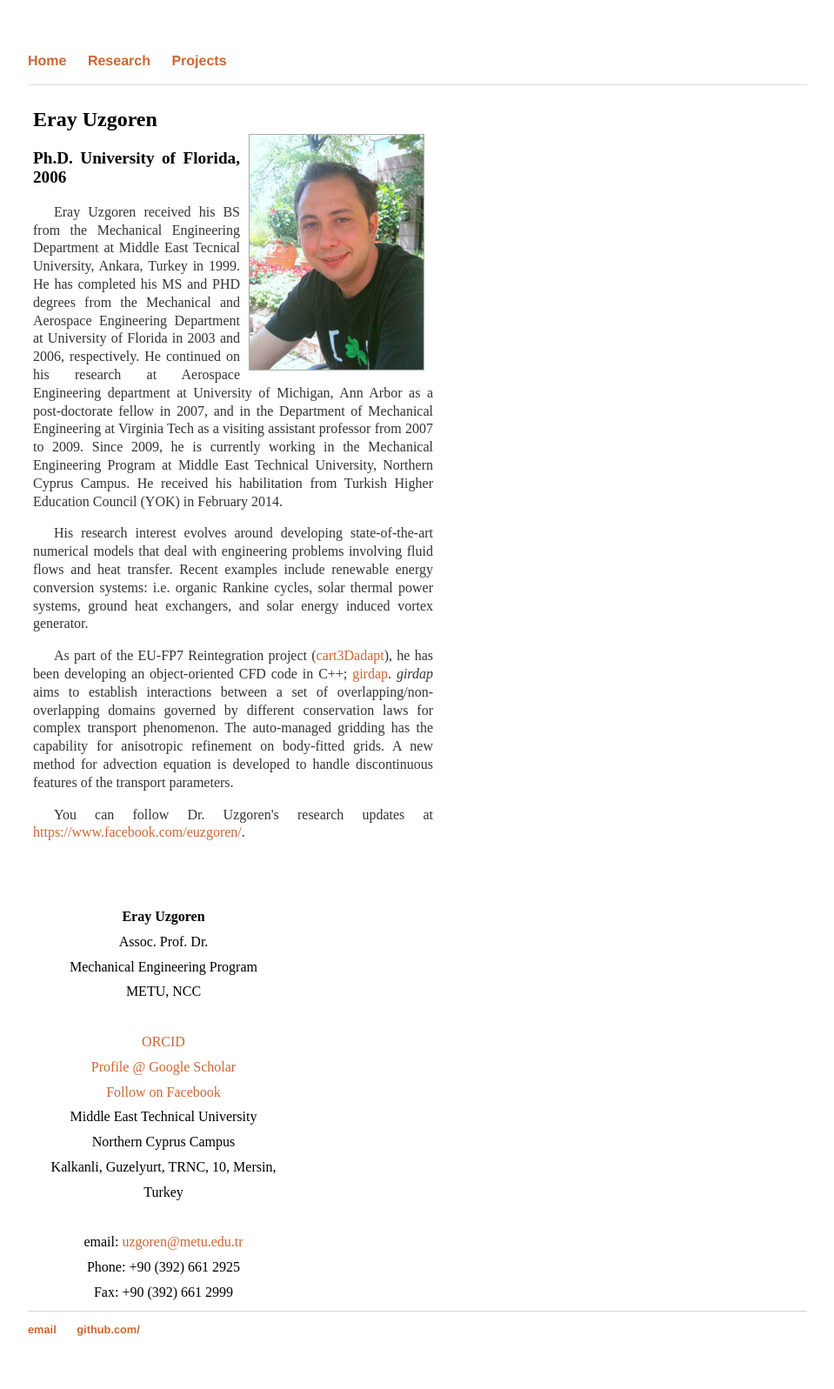
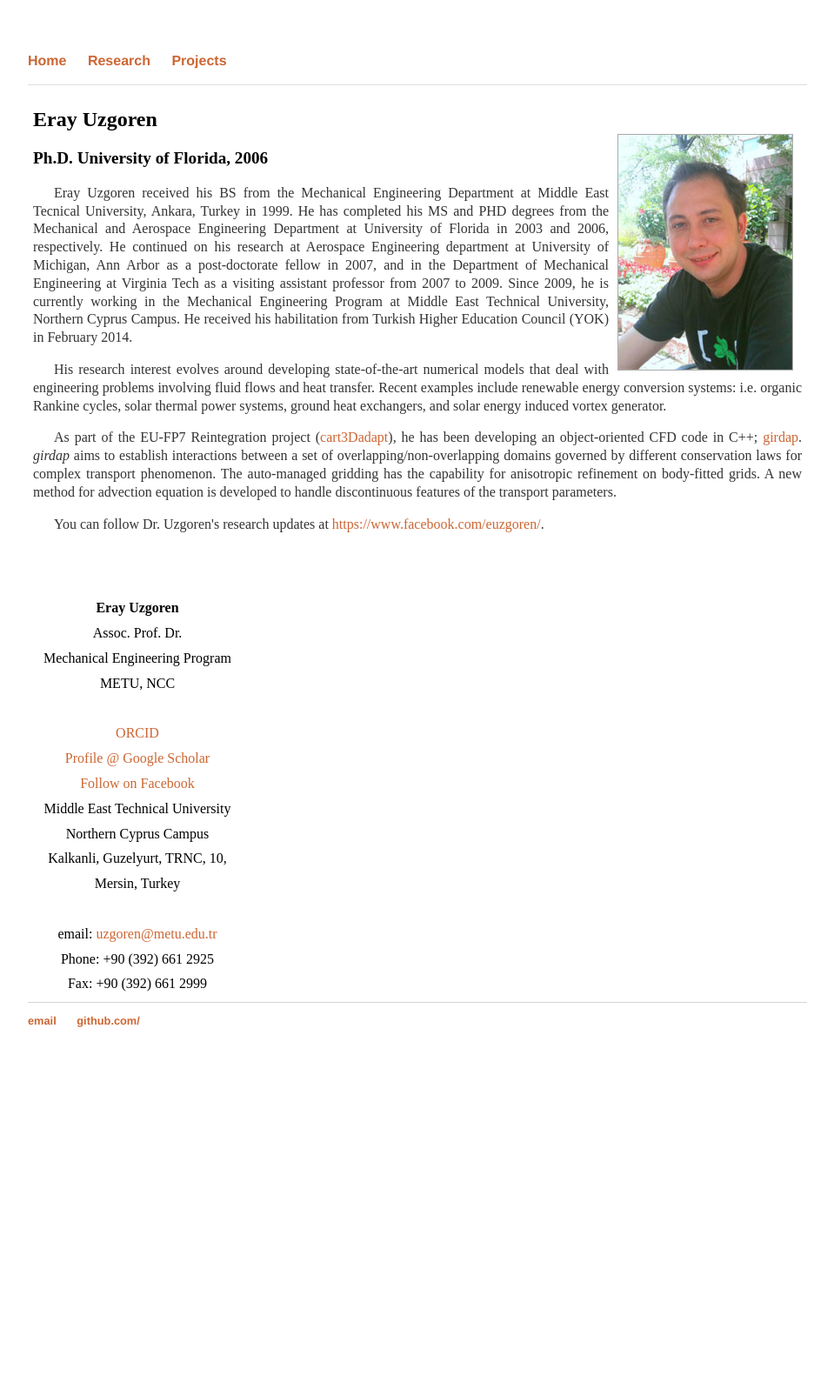
Before and after one commit to uzgoren/uzgoren.github.io, a Jekyll site: the page built from index.html, in a window 1280 px wide. Shown: the whole page at 87% size, without its empty margins (160-1119 px from the left). Built offline with Jekyll 4.4.1, drawn with Linux system fonts in a browser that asks for light colours; after the commit the page ends 1243 px from its top, so only the background shows below that.

Commit message:
div layout

```diff
--- a/_layouts/default.html
+++ b/_layouts/default.html
@@ -15,11 +15,11 @@
 		<div class="container" style="text-align:center;">
 		  <table><tbody>
 		    <tr>
-		      <td style='width:460px; vertical-align:top; text-align:justify; '>
+		      <td style='min-width:460px; vertical-align:top; text-align:justify; '>
 			{{ content }}
 		      </td>
 
-		      <td style='vertical-align:top;padding-top: 50px;width:300px;'>
+		      <td style='vertical-align:top;padding-top: 50px;width:240px;'>
 			<div style="line-height:1.8em; text-align:center; ">
 			  <b>Eray Uzgoren</b>
 			  <BR>Assoc. Prof. Dr.
--- a/css/main.css
+++ b/css/main.css
@@ -94,7 +94,7 @@ li {
 
 
 table {
-    width: 760px;
+    width: 100%;
     border-collapse: collapse;
     float:center;
 }
```
